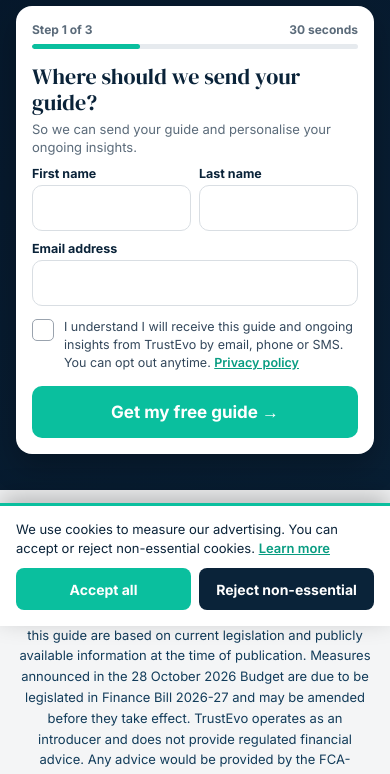
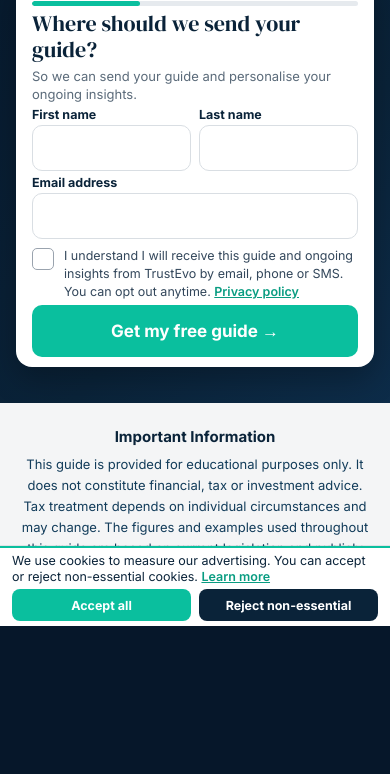
Before and after one commit to joegerrans/trustevo-guide-landing, a website: page public/index.html in a window 390 px wide. Shown: the part 218-992 px from the top of the page. After the commit the page ends 844 px from the top, so only its background shows below. Drawn offline with Linux system fonts and the light colour scheme.

Commit message:
Restyle the cookie banner as a slim full-width strip.
Accept and Reject stay the same size and do the same things. On a phone the strip sits under the form so it no longer covers the submit button.

Co-authored-by: joegerrans <joegerrans@users.noreply.github.com>

```diff
--- a/public/index.html
+++ b/public/index.html
@@ -100,10 +100,42 @@ footer{background:#0A2339;color:#fff;border-top:1px solid rgba(255,255,255,.05);
 .spin{width:18px;height:18px;border:2.5px solid rgba(255,255,255,.45);border-top-color:#fff;border-radius:50%;animation:s .8s linear infinite;display:none}
 .busy .spin{display:inline-block}
 @keyframes s{to{transform:rotate(360deg)}}
-.ck{position:fixed;left:0;right:0;bottom:0;z-index:20;display:none}
-.ck .in{max-width:480px;margin:0 auto;background:#fff;color:var(--ink);padding:14px 16px 16px;border-top:3px solid var(--teal);box-shadow:0 -8px 24px rgba(0,0,0,.25);font-size:13px;line-height:1.45}
-.ck .bt{display:flex;gap:8px;margin-top:10px}.ck button{flex:1;height:42px;border-radius:8px;border:0;font:700 14px Inter,sans-serif;cursor:pointer}
+.ck{position:fixed;left:0;right:0;bottom:0;z-index:20;display:none;background:#fff;color:var(--ink);border-top:2px solid var(--teal);box-shadow:0 -1px 0 rgba(10,35,57,.08)}
+.ck .in{display:flex;align-items:center;justify-content:space-between;gap:12px 20px;width:100%;margin:0;padding:8px 20px;background:transparent;font-size:13.5px;line-height:1.35}
+.ck .tx{margin:0;flex:1;min-width:0}
+.ck .tx a{color:var(--teal-d);font-weight:600}
+.ck .bt{display:flex;gap:8px;margin:0;flex:none}
+.ck button{flex:1 0 auto;min-width:10.25rem;height:34px;padding:0 14px;border-radius:8px;border:0;font:700 13px Inter,sans-serif;cursor:pointer;white-space:nowrap}
 .ck .a{background:var(--teal);color:#fff}.ck .r{background:var(--navy);color:#fff}
+.ck button:focus-visible{outline:2px solid var(--teal);outline-offset:2px}
+@media (max-width:720px){
+  .ck .in{flex-wrap:wrap;gap:4px;padding:5px 12px;font-size:12.5px;line-height:1.3}
+  .ck .tx{flex:1 1 100%}
+  .ck .bt{display:grid;grid-template-columns:1fr 1fr;flex:1 1 100%;width:100%}
+  .ck button{width:100%;min-width:0;height:32px;padding:0 8px;font-size:12.5px}
+}
+@media (max-width:480px){
+  body:has(#ck[style*="display: block"]),
+  body:has(#ck[style*="display:block"]){display:flex;flex-direction:column;height:100vh;max-height:100vh;overflow:hidden}
+  body:has(#ck[style*="display: block"]) .wrap,
+  body:has(#ck[style*="display:block"]) .wrap{flex:1 1 auto;min-height:0;overflow:auto}
+  body:has(#ck[style*="display: block"]) .ck,
+  body:has(#ck[style*="display:block"]) .ck{position:static;flex:none}
+  body:has(#ck[style*="display: block"]) .hero,
+  body:has(#ck[style*="display:block"]) .hero{padding-top:4px}
+  body:has(#ck[style*="display: block"]) .sub,
+  body:has(#ck[style*="display:block"]) .sub{margin-top:4px}
+  body:has(#ck[style*="display: block"]) .card,
+  body:has(#ck[style*="display:block"]) .card{margin-top:4px;padding-top:8px;padding-bottom:10px}
+  body:has(#ck[style*="display: block"]) .bar,
+  body:has(#ck[style*="display:block"]) .bar{margin:4px 0 4px}
+  body:has(#ck[style*="display: block"]) label.l,
+  body:has(#ck[style*="display:block"]) label.l{margin:4px 0 3px}
+  body:has(#ck[style*="display: block"]) .cons,
+  body:has(#ck[style*="display:block"]) .cons{margin-top:8px}
+  body:has(#ck[style*="display: block"]) .btn,
+  body:has(#ck[style*="display:block"]) .btn{margin-top:4px}
+}
 .demo{background:#FFF4D6;color:#5A4500;font-size:12px;padding:8px 12px;text-align:center}
 .demo a{color:#5A4500;font-weight:700;margin:0 4px}
 [hidden]{display:none!important}
@@ -286,8 +318,8 @@ footer{background:#0A2339;color:#fff;border-top:1px solid rgba(255,255,255,.05);
   </footer>
 </div>
 
-<div class="ck" id="ck"><div class="in">We use cookies to measure our advertising. You can accept or reject non-essential cookies. <a href="https://trustevo.co.uk/privacy" target="_blank" rel="noopener" style="color:#089C81;font-weight:600">Learn more</a>
-  <div class="bt"><button class="a" id="cka">Accept all</button><button class="r" id="ckr">Reject non-essential</button></div></div></div>
+<div class="ck" id="ck"><div class="in"><p class="tx">We use cookies to measure our advertising. You can accept or reject non-essential cookies. <a href="https://trustevo.co.uk/privacy" target="_blank" rel="noopener">Learn more</a></p>
+  <div class="bt"><button class="a" id="cka" type="button">Accept all</button><button class="r" id="ckr" type="button">Reject non-essential</button></div></div></div>
 
 <script>
 // Guide copy, links and the PDF permalink. WTP stays the default in the HTML above.
```
Also changed, not shown: test/lead.test.js (+12 -0 lines).
